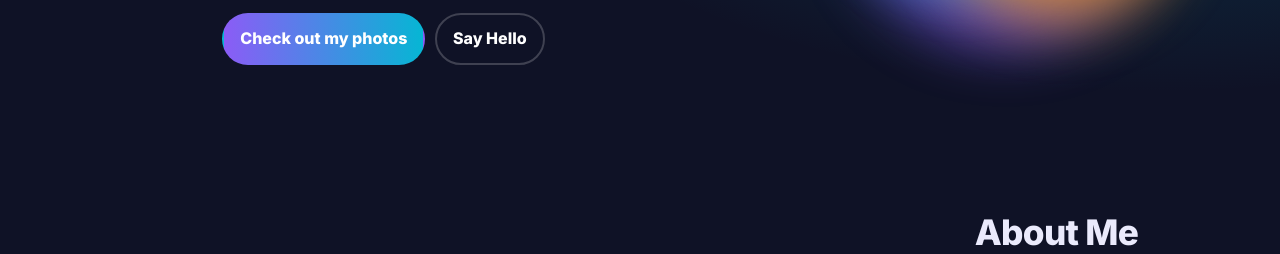
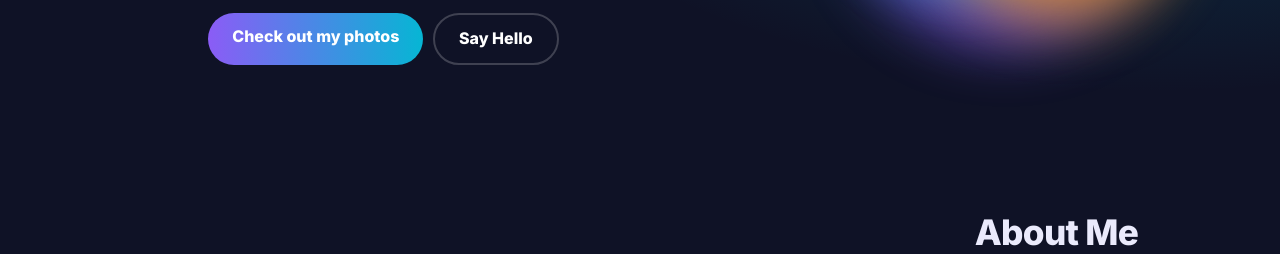
Before and after one commit to iancamp/iancamp.github.io, a website: page index.html in a window 1280 px wide. Shown: the part 501-755 px from the top of the page. Drawn offline with nearby package versions, Linux system fonts and the light colour scheme.

Commit message:
Button styling

```diff
--- a/styles.css
+++ b/styles.css
@@ -55,9 +55,9 @@ a:hover { text-decoration: underline; }
 .tagline { font-family: 'Playfair Display', serif; font-size: clamp(1.1rem, 3vw, 1.6rem); color: white; }
 .intro { max-width: 60ch; }
 .cta { display: flex; gap: 0.6rem; margin-top: 0.6rem; justify-content: center; }
-.btn { display: inline-block; padding: 0.7rem 1rem; border-radius: 999px; border: 2px solid transparent; font-weight: 700; }
-.btn.primary { background-image: linear-gradient(90deg, var(--primary), var(--accent)); color: white; }
-.btn.ghost { border-color: rgba(255,255,255,0.2); color: white; }
+.btn { display: inline-block; padding: 0.7rem 1.5rem; border-radius: 999px; font-weight: 700; }
+.btn.primary { background-image: linear-gradient(90deg, var(--primary), var(--accent)); color: white; background-clip: padding-box; }
+.btn.ghost { border: 2px solid rgba(255,255,255,0.2); color: white; }
 .hero-art { position: relative; height: 40svh; }
 .blob { position: absolute; inset: auto; border-radius: 50%; filter: blur(30px); opacity: 0.7; animation: float 10s ease-in-out infinite; }
 .b1 { width: 320px; height: 320px; background: radial-gradient(circle at 30% 30%, #8b5cf6, transparent 60%), #8b5cf6; top: 10%; right: 5%; animation-delay: 0s; }
```
